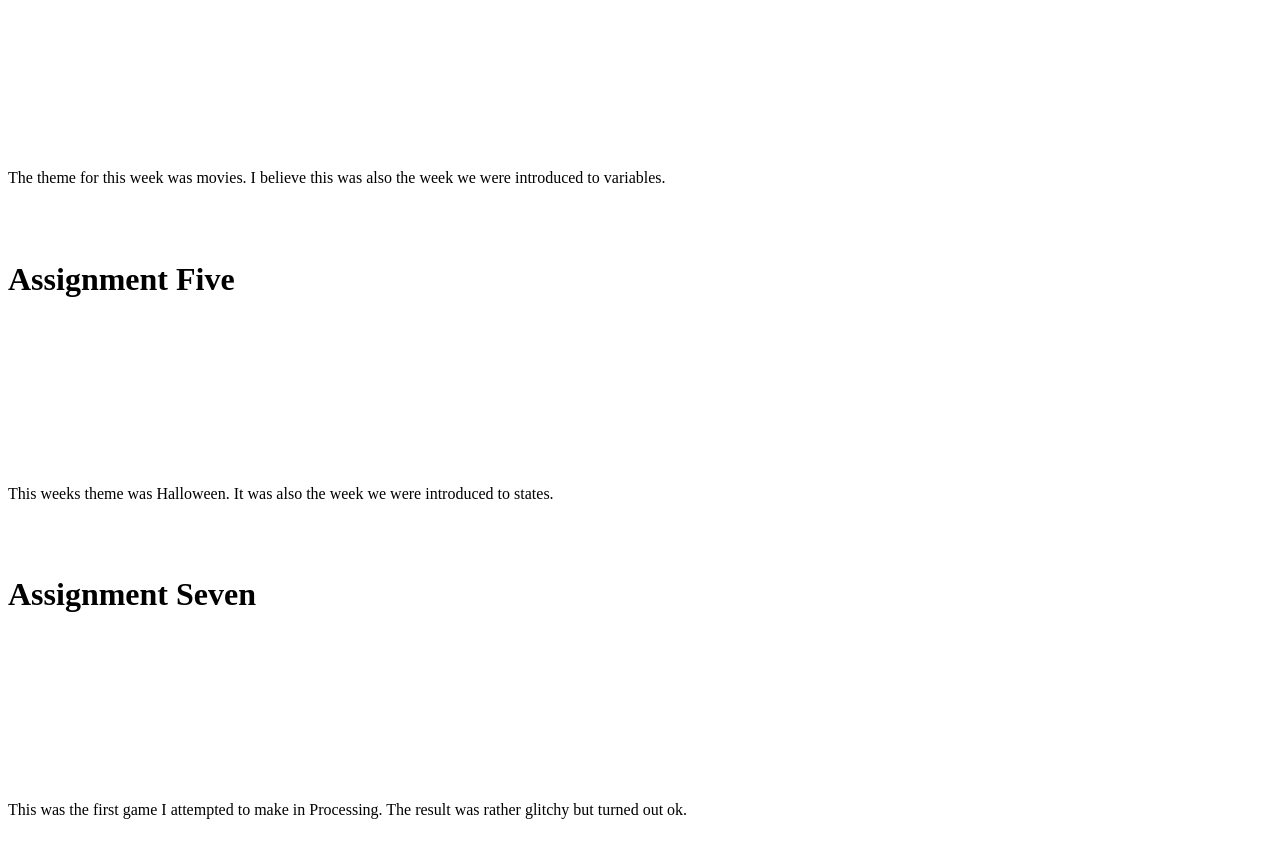
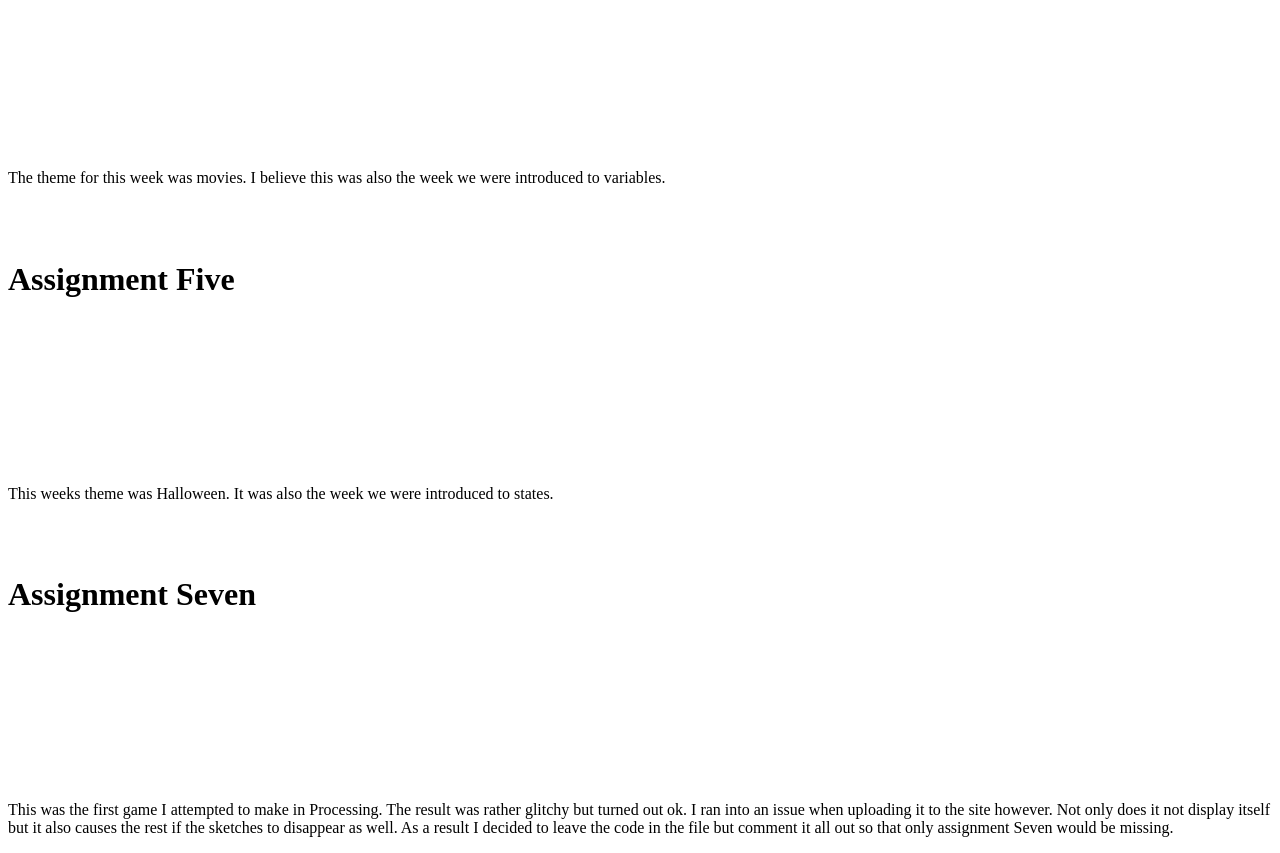
Before and after one commit to mmcca592/MAGD-150-Assignments, a plain HTML site: page index.html in a window 1280 px wide. Shown: the part 1047-1900 px from the top of the page. Drawn offline with Linux system fonts and the light colour scheme.

Commit message:
Update index.html

```diff
--- a/index.html
+++ b/index.html
@@ -1425,6 +1425,9 @@ void mousePressed()
 */
   </script>
   <canvas id="mycanvas5"></canvas>
-  <p>This was the first game I attempted to make in Processing.  The result was rather glitchy but turned out ok.</p>
+  <p>This was the first game I attempted to make in Processing.  The result was rather glitchy but turned out ok.
+  I ran into an issue when uploading it to the site however.  Not only does it not display itself but it also causes
+  the rest if the sketches to disappear as well.  As a result I decided to leave the code in the file but comment it all out
+  so that only assignment Seven would be missing.</p>
   </body>
 </html>
```
